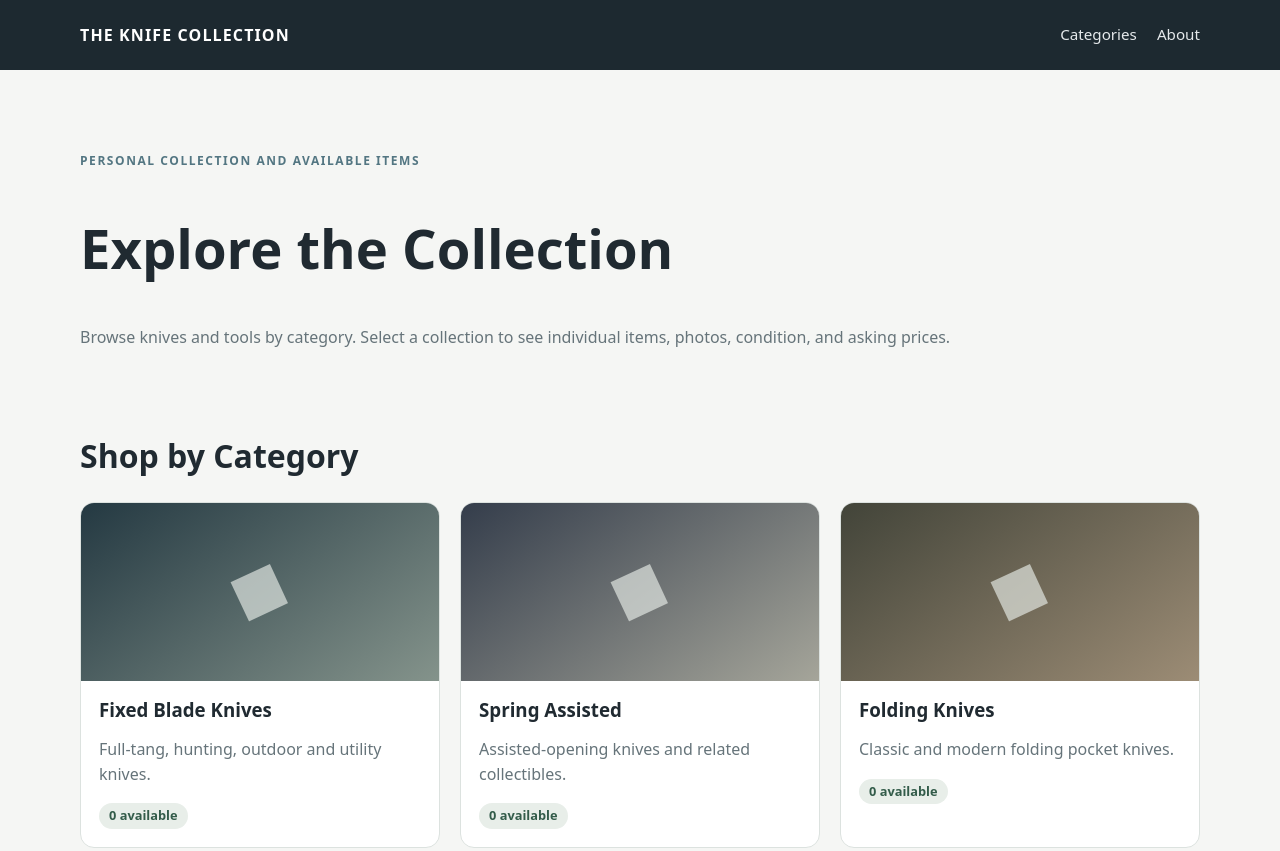
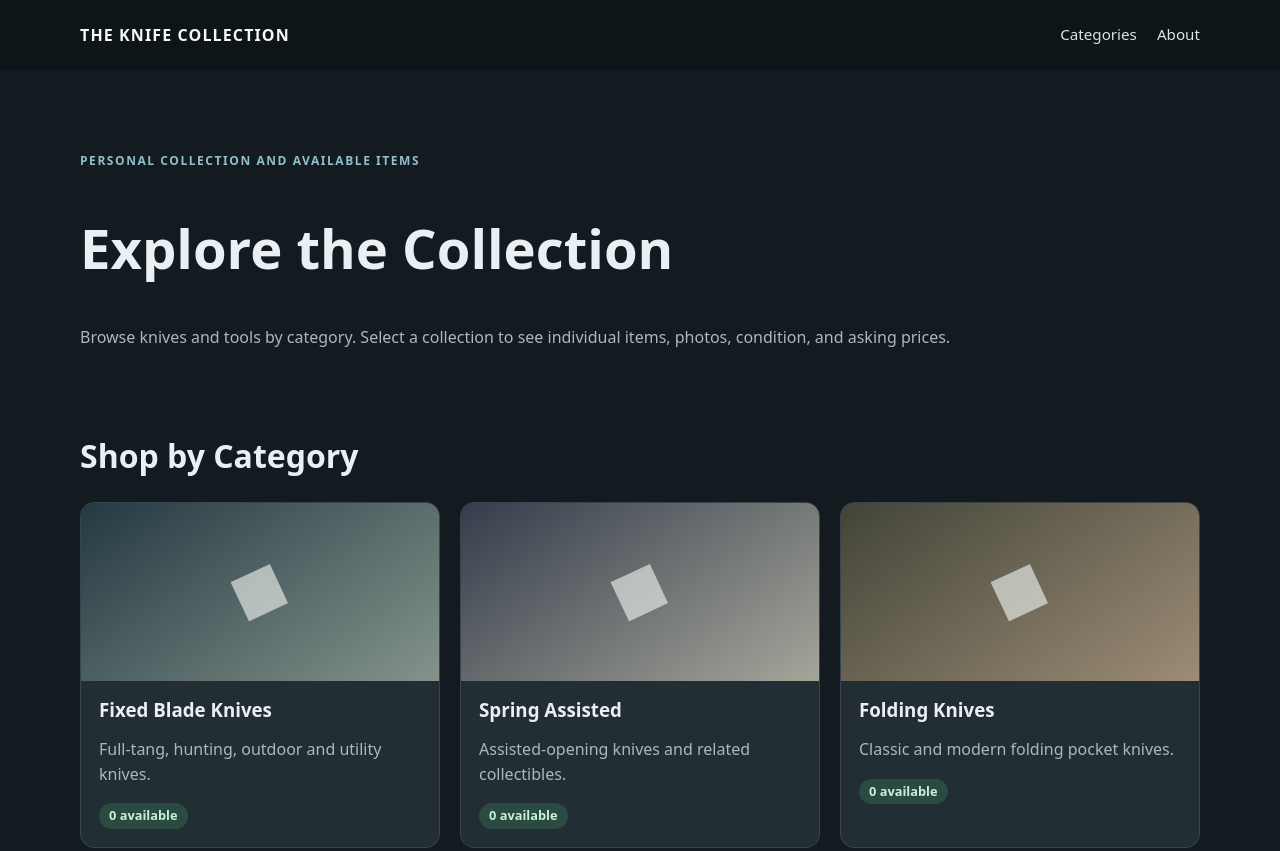
Before and after one commit to chad-h-3/knife-repo, an Astro site: page / in a window 1280 px wide. Shown: the top 851 px of the page. Built offline with nearby package versions, Linux system fonts and the light colour scheme; Astro itself is replaced by a stand-in of ours.

Commit message:
Switch storefront to charcoal dark theme

```diff
--- a/src/layouts/BaseLayout.astro
+++ b/src/layouts/BaseLayout.astro
@@ -10,23 +10,23 @@ const { title, description = 'Personal knife collection and available items.' }
   <meta name="description" content={description} />
   <title>{title} | Knife Collection</title>
   <style is:global>
-    :root{font-family:system-ui,-apple-system,BlinkMacSystemFont,"Segoe UI",sans-serif;color:#202a31;background:#f5f6f4;font-synthesis:none}
+    :root{font-family:system-ui,-apple-system,BlinkMacSystemFont,"Segoe UI",sans-serif;color:#e9eff2;background:#141b20;font-synthesis:none}
     *{box-sizing:border-box}body{margin:0;line-height:1.55}
-    a{color:inherit;text-decoration:none}a:focus-visible{outline:3px solid #146b82;outline-offset:3px}
+    a{color:inherit;text-decoration:none}a:focus-visible{outline:3px solid #87c9d2;outline-offset:3px}
     img{max-width:100%;height:auto;display:block}button,input{font:inherit}
     .wrap{width:min(1120px,calc(100% - 36px));margin-inline:auto}
-    .header{background:#1d2930;color:white}.nav{min-height:70px;display:flex;align-items:center;justify-content:space-between;gap:16px}
-    .brand{font-weight:800;letter-spacing:.07em}.navlinks{display:flex;gap:20px;font-size:.95rem;color:#e5e9eb}
-    main{min-height:calc(100vh - 150px)}.footer{margin-top:72px;padding:25px 0;background:#e6eae8;color:#516068;font-size:.88rem}
+    .header{background:#0e1519;color:#f5f7f8}.nav{min-height:70px;display:flex;align-items:center;justify-content:space-between;gap:16px}
+    .brand{font-weight:800;letter-spacing:.07em}.navlinks{display:flex;gap:20px;font-size:.95rem;color:#d8e2e6}
+    main{min-height:calc(100vh - 150px)}.footer{margin-top:72px;padding:25px 0;background:#10171b;color:#b0bdc4;font-size:.88rem}
     h1,h2,h3{line-height:1.18}h1{font-size:clamp(2rem,5vw,3.4rem)}h2{font-size:clamp(1.5rem,3vw,2rem)}
-    .hero{padding:70px 0 45px}.eyebrow{text-transform:uppercase;font-weight:750;letter-spacing:.13em;color:#537682;font-size:.75rem}
-    .muted{color:#66747a}.grid{display:grid;grid-template-columns:repeat(3,minmax(0,1fr));gap:20px}
-    .card{display:block;border:1px solid #dce2df;background:white;border-radius:14px;overflow:hidden;transition:transform .17s,box-shadow .17s}
-    .card:hover{transform:translateY(-3px);box-shadow:0 9px 24px #17232a17}.card-body{padding:18px}.card h3{margin:0 0 8px}
+    .hero{padding:70px 0 45px}.eyebrow{text-transform:uppercase;font-weight:750;letter-spacing:.13em;color:#91bfca;font-size:.75rem}
+    .muted{color:#aab8bf}.grid{display:grid;grid-template-columns:repeat(3,minmax(0,1fr));gap:20px}
+    .card{display:block;border:1px solid #38454e;background:#222d34;border-radius:14px;overflow:hidden;transition:transform .17s,box-shadow .17s}
+    .card:hover{transform:translateY(-3px);box-shadow:0 12px 28px #00000055}.card-body{padding:18px}.card h3{margin:0 0 8px}
     .photo{aspect-ratio:4/3;object-fit:cover;width:100%;background:linear-gradient(140deg,#374953,#7d8c88)}
     .placeholder{display:grid;place-items:center;color:white;font-size:2.3rem;aspect-ratio:4/3;background:linear-gradient(140deg,#354c54,#73837c)}
-    .price{font-size:1.4rem;font-weight:800}.tag{display:inline-block;border-radius:20px;background:#e8eee9;color:#335c4a;padding:3px 10px;font-size:.8rem;font-weight:650}
-    .back{display:inline-block;margin:28px 0 10px;color:#275c6c}.details{display:grid;grid-template-columns:minmax(0,1.35fr) minmax(260px,1fr);gap:32px;margin-top:25px}
+    .price{font-size:1.4rem;font-weight:800}.tag{display:inline-block;border-radius:20px;background:#2b4a42;color:#c6f1dd;padding:3px 10px;font-size:.8rem;font-weight:650}
+    .back{display:inline-block;margin:28px 0 10px;color:#a5d6e3}.details{display:grid;grid-template-columns:minmax(0,1.35fr) minmax(260px,1fr);gap:32px;margin-top:25px}
     .gallery{display:grid;grid-template-columns:repeat(2,minmax(0,1fr));gap:10px}.gallery img:first-child{grid-column:1/-1}
     .gallery img{width:100%;aspect-ratio:4/3;object-fit:cover;border-radius:12px}
     .video{width:100%;aspect-ratio:16/9;border:0;border-radius:12px}
```
